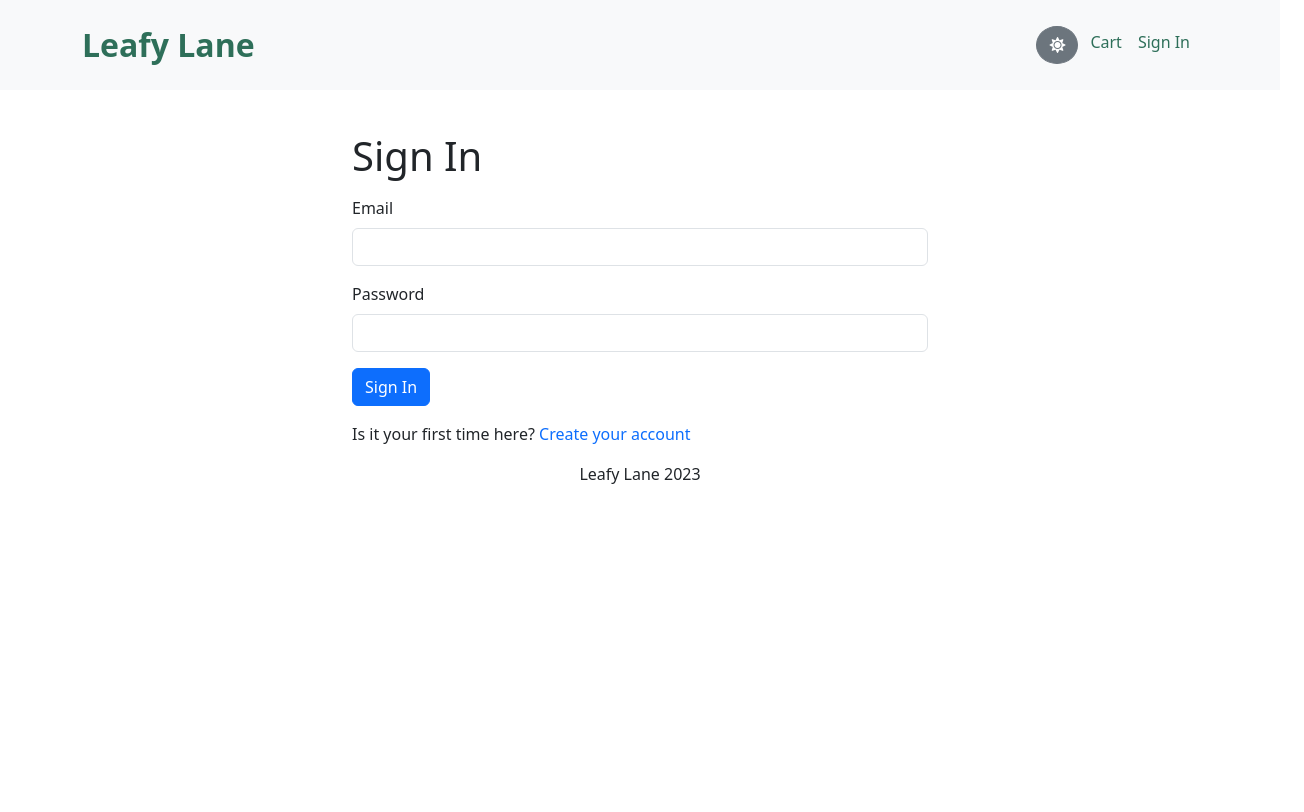
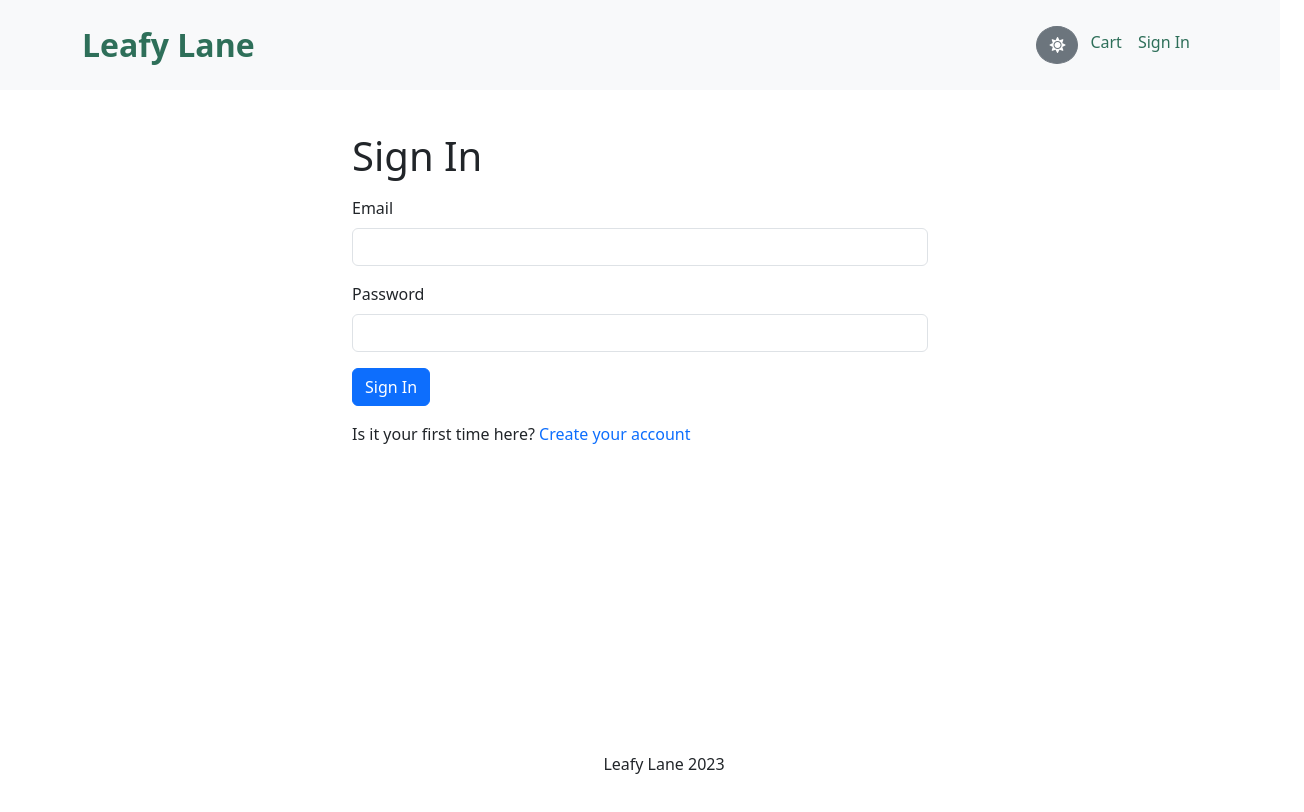
Before and after one commit to ZEwela/leafy_lane, a React (Vite) app in the folder frontend/: page /signin in a window 1280 px wide. Shown: the top 812 px of the page, 1304 px wide, since content can reach past the window. Built offline with nearby package versions, Linux system fonts and the light colour scheme.

Commit message:
Footer position fix

```diff
--- a/frontend/src/App.tsx
+++ b/frontend/src/App.tsx
@@ -43,7 +43,7 @@ function App() {
   };
 
   return (
-    <div className="d-flex flex-column vh-100">
+    <div className="d-flex flex-column ">
       <Helmet>
         <title>Leafy Lane</title>
       </Helmet>
@@ -112,7 +112,7 @@ function App() {
           <Outlet />
         </Container>
       </main>
-      <footer className="d-flex justify-content-center ">
+      <footer className="d-flex justify-content-center position-absolute w-100 bottom-0 m-4">
         <div className="text-center">Leafy Lane 2023</div>
       </footer>
     </div>
--- a/frontend/src/index.css
+++ b/frontend/src/index.css
@@ -8,6 +8,9 @@
 }
 body {
   padding-top: 20px;
+  min-height: 100vh;
+  position: absolute;
+  width: 100%
 }
 
 .product-image {
```
